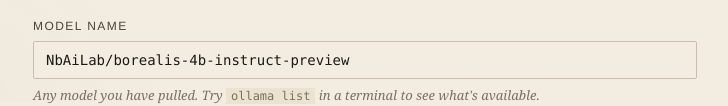
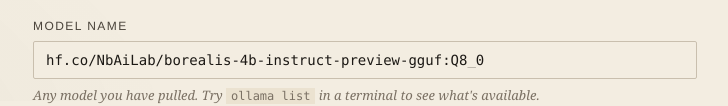
Before and after one commit to yngvark/gmail-sorter-chrome-extension, a website with bundled scripts: page extension/options/options.html in a window 1280 px wide. Shown: the part 699-805 px from the top of the page, without its empty margins (275-1003 px from the left). Built offline with nearby package versions, Linux system fonts and the light colour scheme.

Commit message:
fix: use hf.co prefix for default Ollama model
The previous path `NbAiLab/borealis-4b-instruct-preview` resolves to
Ollama's own registry, which doesn't host this model — pulls failed
with "file does not exist". The model lives on Hugging Face, so
prefix with `hf.co/` and target the GGUF repo with a quantization
tag (`:Q8_0`).

```diff
--- a/extension/lib/schema.js
+++ b/extension/lib/schema.js
@@ -20,7 +20,7 @@ When genuinely unsure → Leave alone.`;
 
 export const DEFAULT_SETTINGS = Object.freeze({
   ollamaBaseUrl: "http://localhost:11434",
-  ollamaModel:   "NbAiLab/borealis-4b-instruct-preview",
+  ollamaModel:   "hf.co/NbAiLab/borealis-4b-instruct-preview-gguf:Q8_0",
   numCtx:        64000,
   rules:         DEFAULT_RULES,
   maxInbox:      50,
--- a/extension/options/options.html
+++ b/extension/options/options.html
@@ -49,7 +49,7 @@
 
           <label class="field">
             <span class="field__label">Model name</span>
-            <input class="field__input" type="text" id="ollamaModel" placeholder="NbAiLab/borealis-4b-instruct-preview" />
+            <input class="field__input" type="text" id="ollamaModel" placeholder="hf.co/NbAiLab/borealis-4b-instruct-preview-gguf:Q8_0" />
             <span class="field__hint">
               Any model you have pulled. Try
               <code>ollama list</code> in a terminal to see what's available.
```
Also changed, not shown: extension/README.md.
